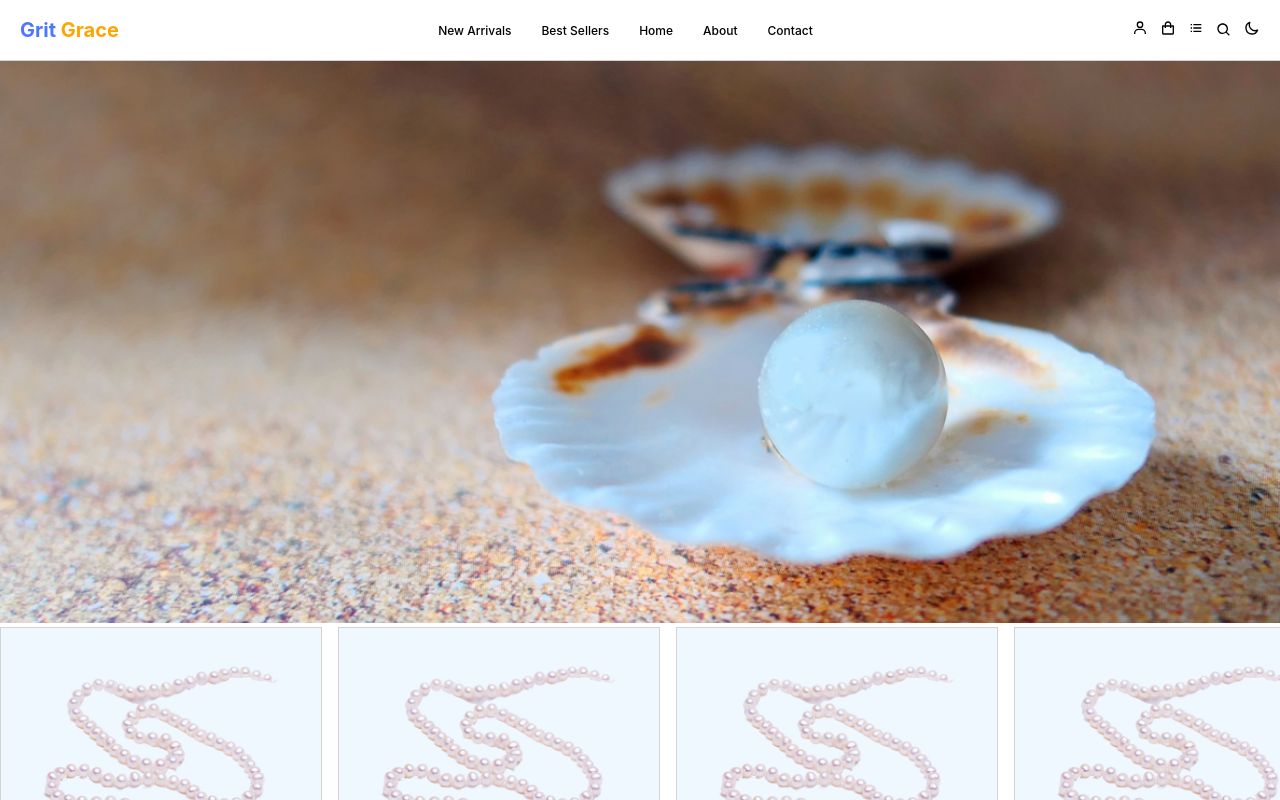
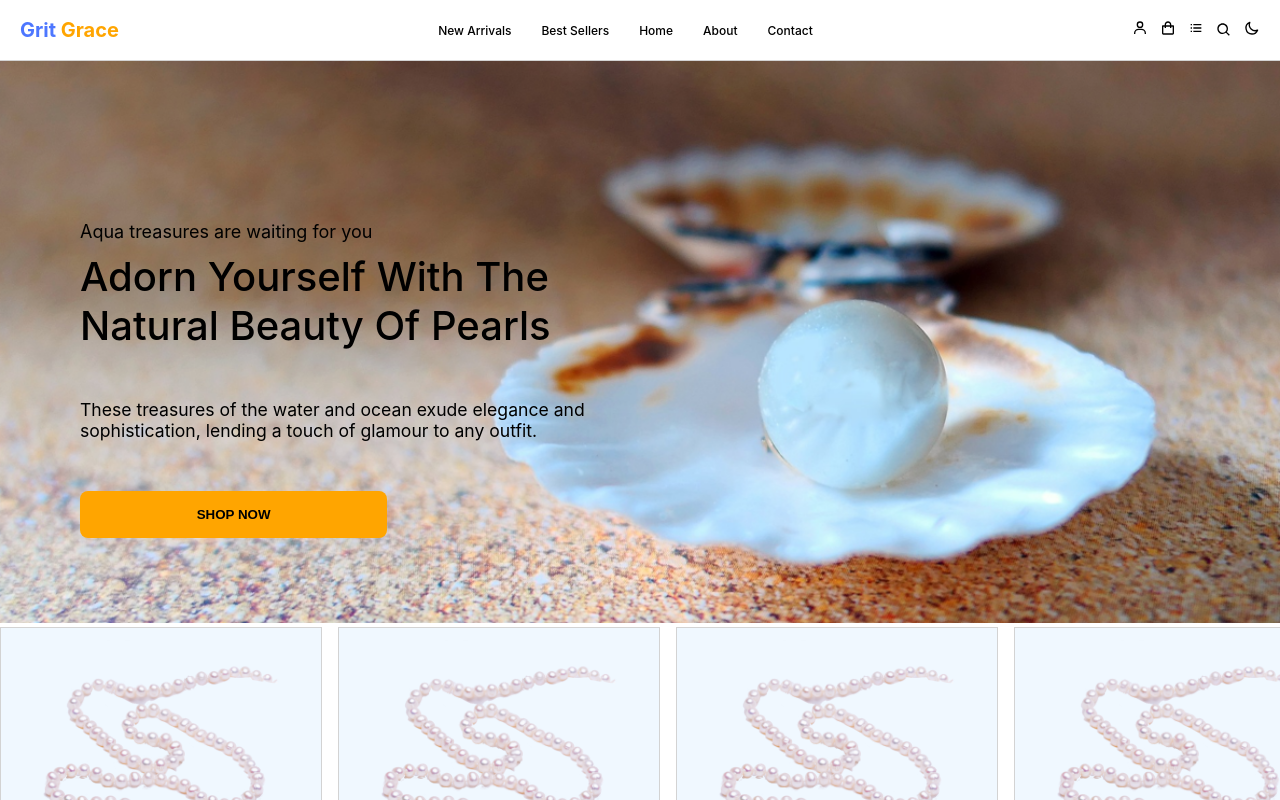
Before and after one commit to joycethh/playground, a React (Create React App) app: page /home in a window 1280 px wide. Shown: the top 800 px of the page. Built offline with nearby package versions, Linux system fonts and the light colour scheme; no server answers.

Commit message:
add shop link to the button

```diff
--- a/src/pages/home/Home.js
+++ b/src/pages/home/Home.js
@@ -1,4 +1,5 @@
 import React from "react";
+import { Link } from "react-router-dom";
 import "./home.scss";
 // import { Loader } from "../../components/index";
 import Badge from "../../components/badge/Badge";
@@ -14,6 +15,20 @@ const Home = () => {
           <section className="hero-section">
             <div className="banner-wrapper">
               <img src={banner} alt="" />
+              <div className="description">
+                <span>Aqua treasures are waiting for you</span>
+                <h2>Adorn yourself with the natural beauty of pearls</h2>
+                <p>
+                  These treasures of the water and ocean exude elegance and
+                  sophistication, lending a touch of glamour to any outfit.
+                </p>
+
+                <div className="shop-now">
+                  <button>
+                    <Link to="/shop">Shop Now</Link>
+                  </button>
+                </div>
+              </div>
             </div>
           </section>
           <section className="products-section">
--- a/src/pages/home/home.scss
+++ b/src/pages/home/home.scss
@@ -5,13 +5,62 @@ section {
 
 
         .banner-wrapper {
-            // box-sizing: content-box;
+            position: relative;
 
             img {
                 width: 100%;
                 height: 45%;
                 object-fit: cover;
             }
+
+            .description {
+                position: absolute;
+                top: 10rem;
+                left: 5rem;
+                width: 40%;
+
+                span {
+                    font-size: large;
+
+                }
+
+                h2 {
+                    margin-top: 10px;
+                    font-size: 2.5rem;
+                    font-weight: 500;
+                    text-transform: capitalize;
+                }
+
+                p {
+                    font-size: 1.1rem;
+                    padding-top: 1rem;
+
+                }
+
+                .shop-now {
+                    padding-top: 2rem;;
+                    width: 60%;
+
+                    button {
+                        border: none;
+                        background-color: themed('highlight');
+                        border-radius: 8px;
+                        padding: 1rem;
+                        width: 100%;
+                        text-transform: uppercase;
+                        font-weight: bold;
+
+                        a {
+                            text-decoration: none;
+                            color: themed('textColor')
+                        }
+                    }
+                }
+
+
+            }
+
+
         }
     }
 }
```
